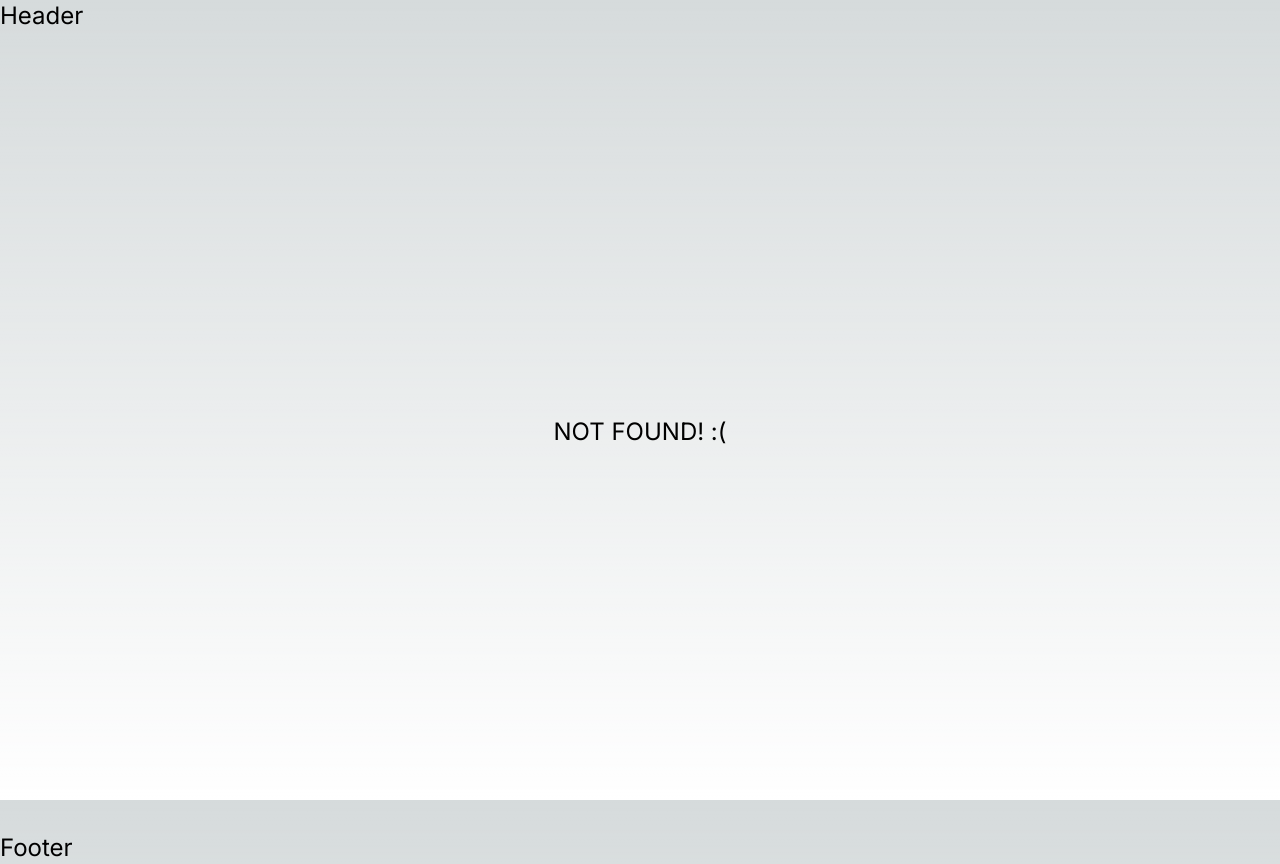
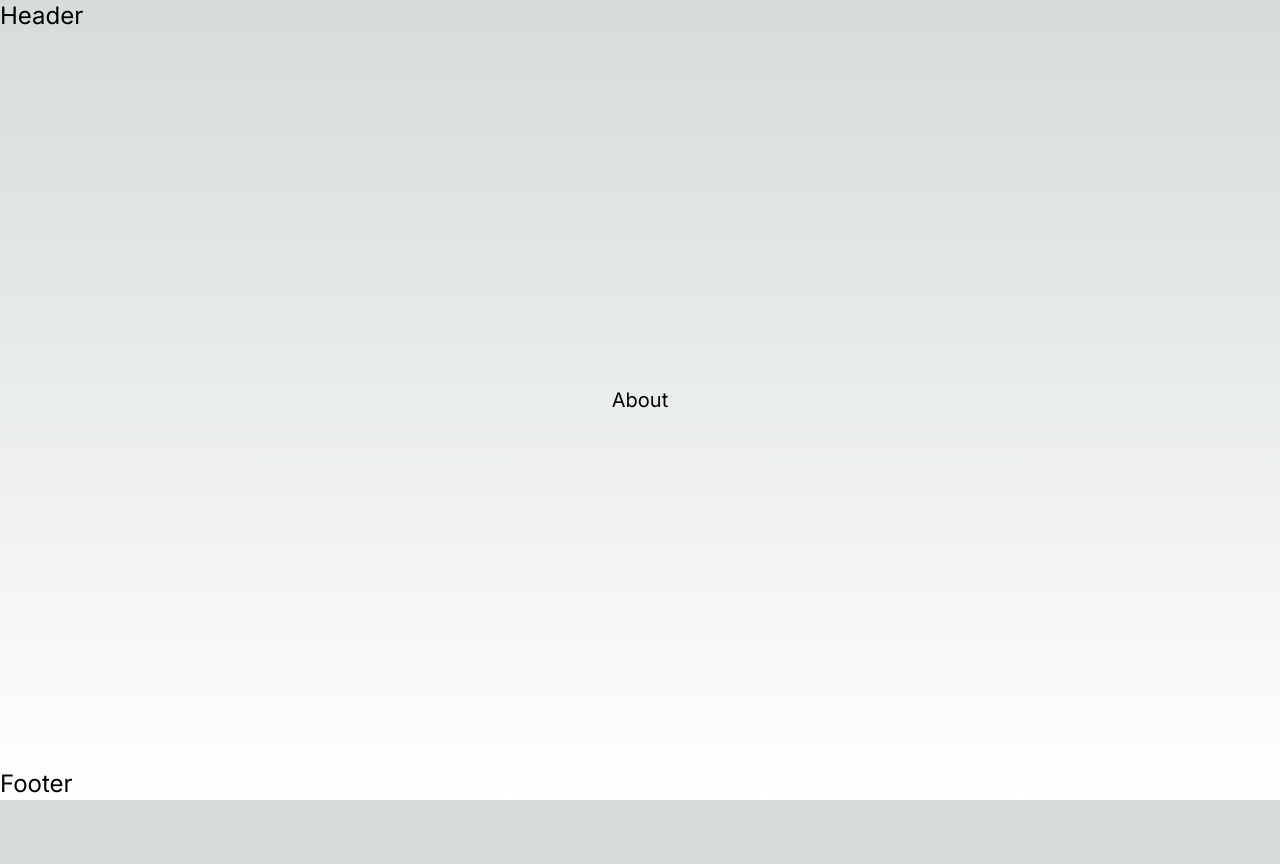
Before and after one commit to mfgabriel92/nextjs-14-tutorial, a Next.js app: page /about in a window 1280 px wide. Before the commit this address had no page. After the commit the page ends 800 px from the top, so only its background shows below. Built offline with nearby package versions, Linux system fonts and the light colour scheme.

Commit message:
feat: routing metadata

```diff
--- /dev/null
+++ b/src/app/about/page.tsx
@@ -0,0 +1,7 @@
+export const metadata = {
+  title: "NextJS 14 - About",
+};
+
+export default function About() {
+  return <h1 className="text-xl">About</h1>;
+}
```
